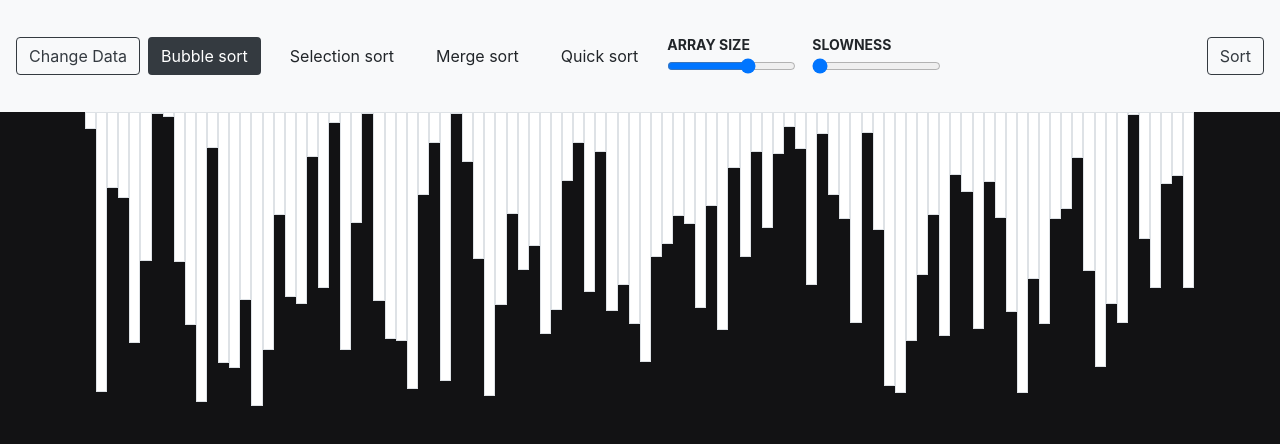
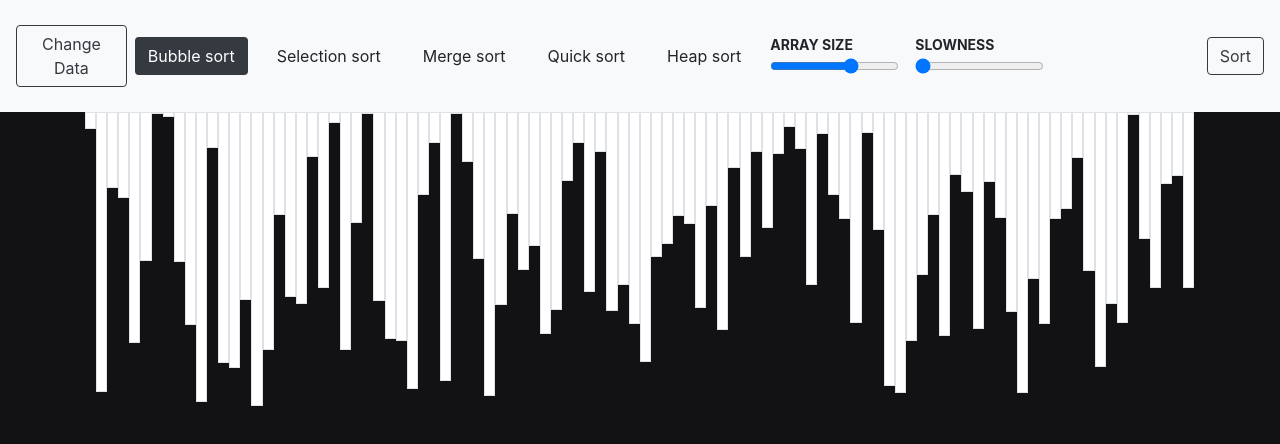
Before and after one commit to Matheus-se/Sort-algorithm-visualizer, a Next.js app: page / in a window 1280 px wide. Shown: the top 444 px of the page. Built offline with nearby package versions, Linux system fonts and the light colour scheme.

Commit message:
updated heap sort

```diff
--- a/src/pages/index.tsx
+++ b/src/pages/index.tsx
@@ -18,6 +18,7 @@ export default function Home() {
     "Selection sort",
     "Merge sort",
     "Quick sort",
+    "Heap sort",
   ];
   const pivots = [];
   const compareValues = [];
@@ -51,6 +52,10 @@ export default function Home() {
       case "Selection sort":
         sort = new Selection();
         await sort.selectionSort(values);
+        break;
+      case "Heap sort":
+        sort = new Heap();
+        await sort.heapSort(values.slice(), values.length - 1);
         break;
     }
 
@@ -190,7 +195,7 @@ export default function Home() {
       const middleIdx = Math.floor((startIdx + endIdx) / 2);
       this.mergeSortHelper(auxiliaryArray, startIdx, middleIdx, mainArray);
       this.mergeSortHelper(auxiliaryArray, middleIdx + 1, endIdx, mainArray);
-      this.merge(mainArray, startIdx, middleIdx, endIdx, auxiliaryArray);
+      await this.merge(mainArray, startIdx, middleIdx, endIdx, auxiliaryArray);
 
       return;
     }
@@ -223,6 +228,57 @@ export default function Home() {
     }
   }
 
+  class Heap {
+    constructor() {
+    }
+
+    async heapSort(array, end) {
+      await this.buildMaxHeap(array, end);
+    }
+
+    async buildMaxHeap(array, end) {
+      let arrayLength = end;
+      for (let i = Math.floor(array.length / 2) - 1; i >= 0; i--) {
+        changeAllBarsColor("white");
+        changeBarColor(i, "blue");
+        changeBarColor(i * 2 + 1, "red");
+        changeBarColor(i * 2 + 2, "red");
+        await sleep(speed)
+        await this.max_heapify(array, i, arrayLength);
+      }
+
+      for (let i = array.length - 1; i > 0; i--) {
+        changeAllBarsColor("white");
+        changeBarColor(i, "blue");
+        changeBarColor(0, "red");
+        await swap(array, 0, i, speed);
+        setValues(() => [...array]);
+        arrayLength--;
+        await this.max_heapify(array, 0, arrayLength);
+      }
+    }
+
+    async max_heapify(heap, i, end) {
+      let maxIndex = i;
+      let leftLeaf = i * 2 + 1;
+      let rightLeaf = i * 2 + 2;
+
+      if (heap[leftLeaf] > heap[maxIndex] && leftLeaf <= end) {
+        maxIndex = leftLeaf;
+      }
+
+      if (heap[rightLeaf] > heap[maxIndex] && rightLeaf <= end) {
+        maxIndex = rightLeaf;
+      }
+
+      if (i !== maxIndex) {
+        await swap(heap, i, maxIndex, speed);
+        setValues(() => [...heap]);
+        await this.max_heapify(heap, maxIndex, end);
+      }
+    }
+  }
+
   useEffect(() => {
     setValues(() => getRandomValues(150, barMaxHeight));
     document.querySelector<HTMLElement>(".btn-0").style.backgroundColor =
@@ -251,7 +307,7 @@ export default function Home() {
         </button>
         <Navbar.Toggle aria-controls="basic-navbar-nav" />
         <Navbar.Collapse id="basic-navbar-nav">
-          <div className="m-0 p-0 d-flex align-items-center flex-wrap my-4">
+          <div className="m-0 p-0 d-flex align-items-center flex-nowrap my-4 custom-slidebar">
             {sortTypes.map((type, index) => (
               <button
                 disabled={algorithmIsRunning}
--- a/src/styles/global.ts
+++ b/src/styles/global.ts
@@ -6,4 +6,18 @@ export default createGlobalStyle`
         padding: 0;
         background-color: #121214;
     }
+
+    .custom-slidebar, .navbar-collapse.collapse {
+        width: 100%;
+        max-width: 100%;
+        overflow: auto;
+    }
+
+    ::-webkit-scrollbar-track {
+        border-radius: 100%;
+    }
+    ::-webkit-scrollbar-thumb {
+        border-radius: 100%;
+        background: aqua;
+    }
 `
--- a/src/utils/changeBarColor.ts
+++ b/src/utils/changeBarColor.ts
@@ -1,3 +1,6 @@
 export default function changeBarColor(index: number, color: string) {
-    document.querySelector<HTMLElement>(`.bar-${index}`).style.backgroundColor = color;
+    let bar = document.querySelector<HTMLElement>(`.bar-${index}`);
+    if (bar) {
+        bar.style.backgroundColor = color;
+    }
 }
```
